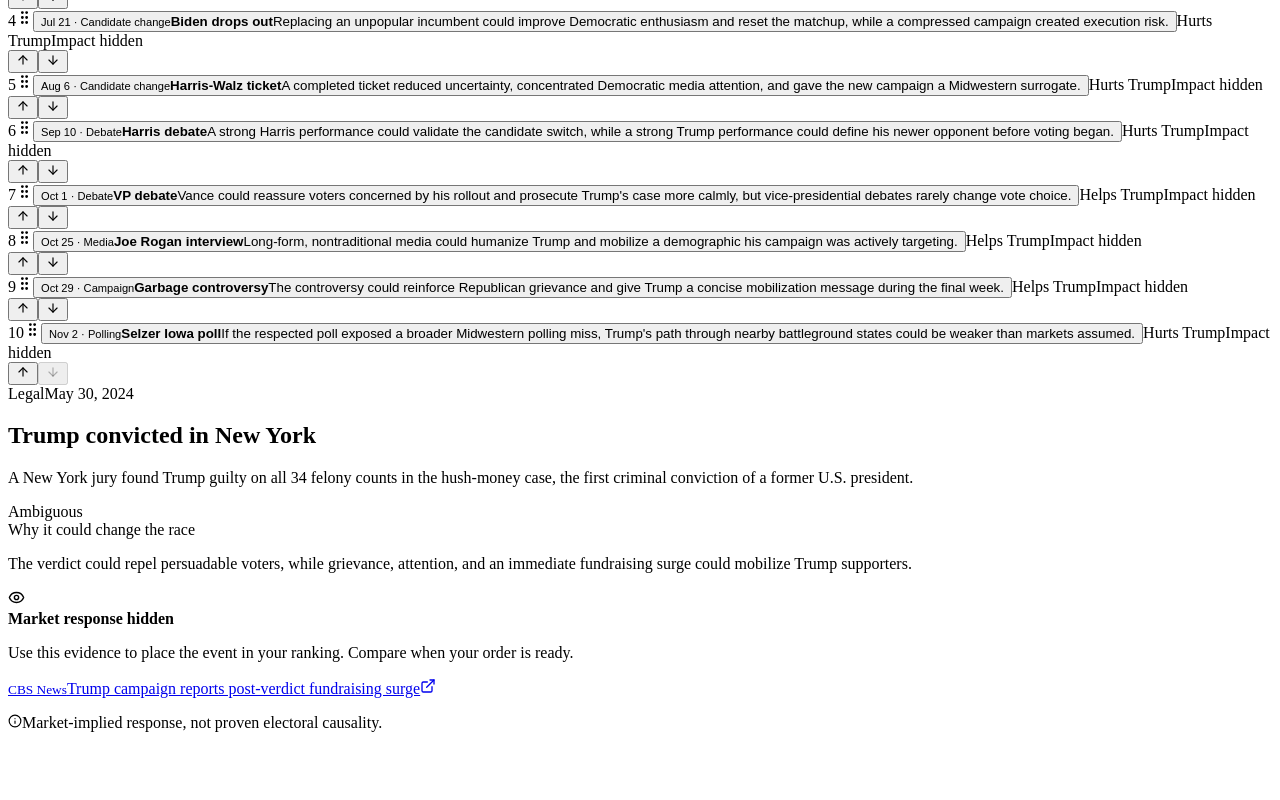
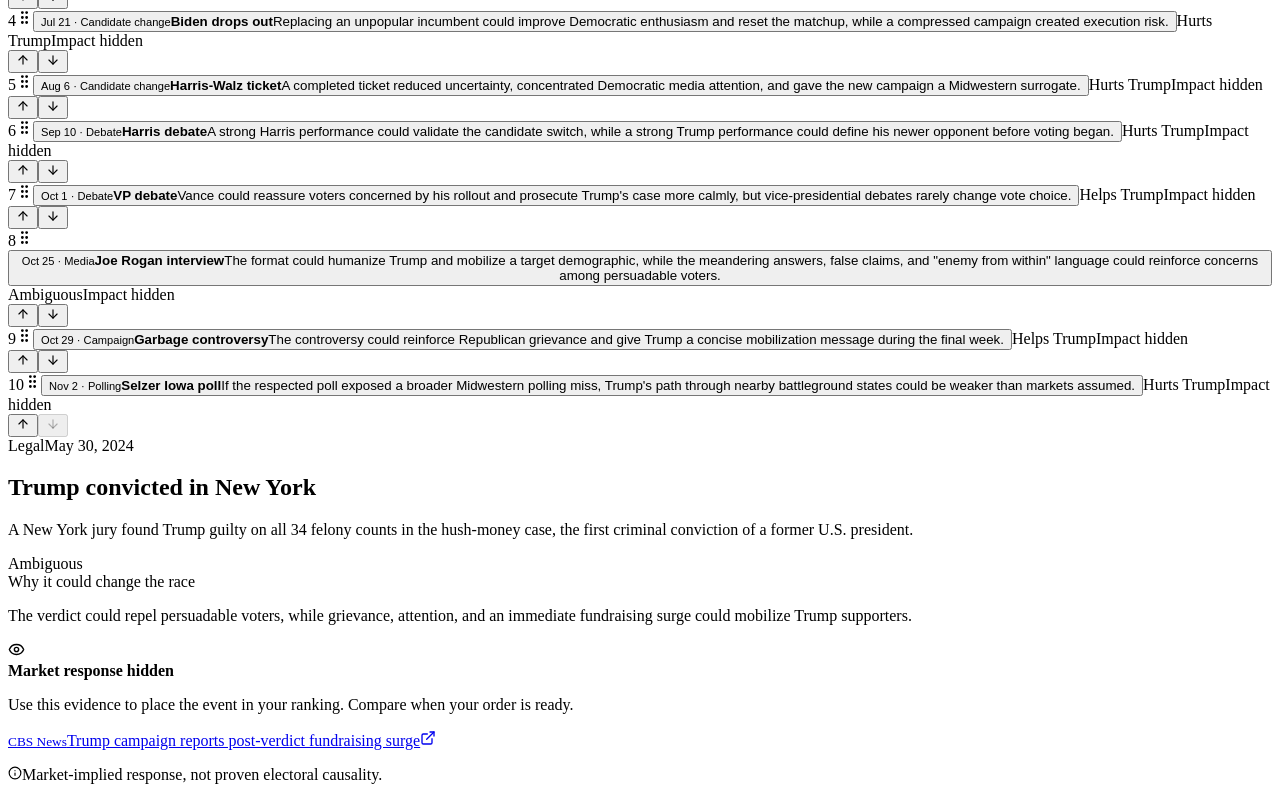
Before and after one commit to swacziarg/Forecaster, a React (Vite) app: page / in a window 1280 px wide. Shown: the part 1130-1930 px from the top of the page. Before the commit the page ends 1878 px from the top, so only its background shows below. Built offline with nearby package versions, Linux system fonts and the light colour scheme; the HTML template or start-up script is replaced by a standard one.

Commit message:
Reframe the Joe Rogan interview impact

```diff
--- a/src/data/election2024.ts
+++ b/src/data/election2024.ts
@@ -86,13 +86,13 @@
   },
   {
     id: 'joe-rogan-interview', title: 'Trump appears on Joe Rogan', shortTitle: 'Joe Rogan interview', timestamp: '2024-10-26T00:00:00Z', dateLabel: 'Oct 25', category: 'Media',
-    summary: 'Trump spent nearly three hours on The Joe Rogan Experience, reaching a very large audience that skewed toward younger men.',
-    mechanism: 'Long-form, nontraditional media could humanize Trump and mobilize a demographic his campaign was actively targeting.',
-    expectedDirection: 'Helps Trump',
-    interpretation: 'Despite enormous reach and later strategic importance, the stabilized market estimate was essentially unchanged. Reach did not create an immediate measurable repricing.',
-    competingExplanation: 'The audience may already have leaned toward Trump, and persuasion or turnout effects would not necessarily appear within 36 hours.',
+    summary: 'Trump spent nearly three hours in a friendly, wide-ranging conversation that reached a large younger-male audience but also repeated false 2020-election claims and inflammatory rhetoric about domestic opponents.',
+    mechanism: 'The format could humanize Trump and mobilize a target demographic, while the meandering answers, false claims, and "enemy from within" language could reinforce concerns among persuadable voters.',
+    expectedDirection: 'Ambiguous',
+    interpretation: 'The stabilized market estimate was essentially unchanged. Traders did not immediately reward the interview\'s reach or punish its controversial content, suggesting those forces were offsetting or already priced in.',
+    competingExplanation: 'Rogan\'s audience may already have leaned toward Trump, and any persuasion or turnout effect would not necessarily appear inside a 36-hour market window.',
     confidence: 'Medium', attributionShare: 30,
-    source: { label: 'The Joe Rogan Experience #2219', publisher: 'PowerfulJRE', url: 'https://www.youtube.com/watch?v=hBMoPUAeLnY', publishedAt: '2024-10-25T00:00:00Z' },
+    source: { label: 'What Trump did and did not say on Rogan', publisher: 'NPR', url: 'https://www.npr.org/2024/10/26/g-s1-30151/trump-joe-rogan-experience-podcast-traverse-city-michigan-election', publishedAt: '2024-10-26T15:26:00Z' },
   },
   {
     id: 'garbage-controversy', title: 'Biden\'s "garbage" controversy', shortTitle: 'Garbage controversy', timestamp: '2024-10-30T00:00:00Z', dateLabel: 'Oct 29', category: 'Campaign',
```
